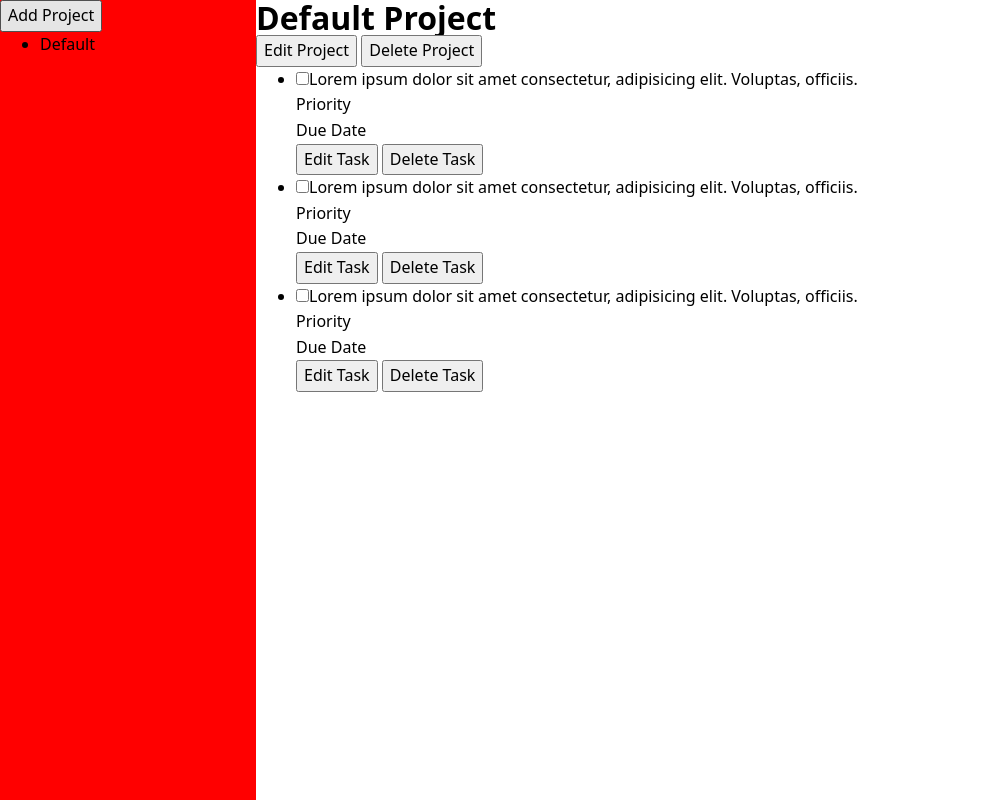
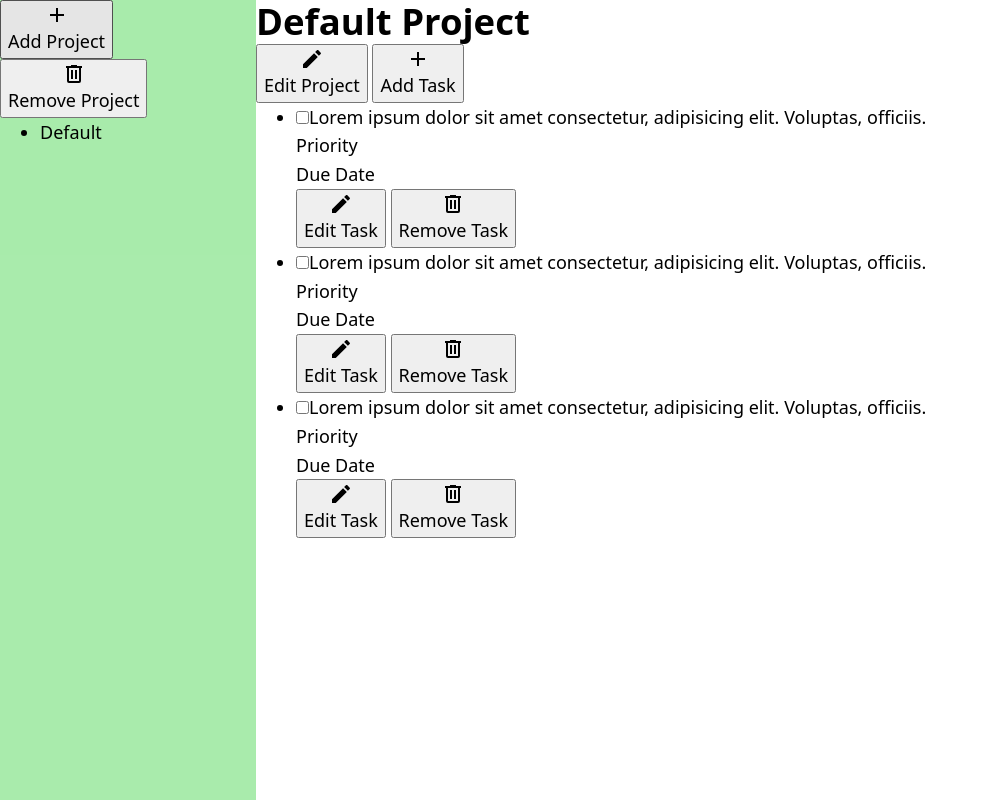
Before and after one commit to NirmalSubedi/odin-to-do-list, a website built with webpack: page src/template.html in a window 1280 px wide. Shown: the whole page, without its empty margins (0-988 px from the left). Built offline with nearby package versions, Linux system fonts and the light colour scheme.

Commit message:
Add icons

```diff
--- a/src/styles.css
+++ b/src/styles.css
@@ -1,6 +1,7 @@
 :root {
   /* Colors */
   --clr-primary: hsl(123, 68%, 48%);
+  --clr-primary-400: hsl(123, 68%, 48%, 0.4);
   --clr-secondary: hsl(27, 79%, 74%);
   --clr-accent: hsl(97, 76%, 61%);
   --clr-text: hsl(243, 76, 5);
@@ -12,10 +13,10 @@
   --ff-one: var(--ff-system-ui);
 
   /* Font Sizes */
-  --font-scale: 1.25;
+  --font-scale: 1.125;
   --fs-x-small: calc(var(--fs-small) / var(--font-scale));
   --fs-small: calc(var(--fs-p) / var(--font-scale));
-  --fs-p: 1rem;
+  --fs-p: 1.125rem;
   --fs-h6: calc(var(--fs-p) * var(--font-scale));
   --fs-h5: calc(var(--fs-h6) * var(--font-scale));
   --fs-h4: calc(var(--fs-h5) * var(--font-scale));
@@ -39,7 +40,7 @@ body {
   -webkit-font-smoothing: antialiased;
   background-color: var(--clr-bg);
   color: var(--clr-text);
-  font-family: var(--ff-one);
+  font: var(--fs-p) / 1.6 var(--ff-one);
 }
 
 img,
@@ -74,7 +75,26 @@ h3,
 h4,
 h5,
 h6 {
-  line-height: 1.1;
+  line-height: 1.2;
+}
+
+h1 {
+  font-size: var(--fs-h1);
+}
+h2 {
+  font-size: var(--fs-h2);
+}
+h3 {
+  font-size: var(--fs-h3);
+}
+h4 {
+  font-size: var(--fs-h4);
+}
+h5 {
+  font-size: var(--fs-h5);
+}
+h6 {
+  font-size: var(--fs-h6);
 }
 
 .app {
@@ -83,6 +103,10 @@ h6 {
   min-height: 100vh;
 }
 
-.app>:first-child{
-  background:red;
+img[alt*="icon"] {
+  margin: 0 auto;
 }
+
+.sidebar {
+  background: var(--clr-primary-400);
+}
--- a/src/template.html
+++ b/src/template.html
@@ -10,8 +10,11 @@
 <body>
     <div class="app">
         <div class="sidebar">
-            <div class="project-adder">
-                <button>Add Project</button>
+            <div class="projects-control">
+                <button class="add-project-button"><img src="./images/add.svg" alt="add icon" width="24" height="24">Add
+                    Project</button>
+                <button class="remove-project-button"><img src="./images/remove.svg" alt="remove icon" width="24"
+                        height="24">Remove Project</button>
             </div>
             <ul class="project-list">
                 <li>Default</li>
@@ -22,8 +25,10 @@
                 <div class="project-details">
                     <h1>Default Project</h1>
                     <div class="project-controls">
-                        <button>Edit Project</button><!--Toggle to Close Edition-->
-                        <button>Delete Project</button>
+                        <button class="edit-project-button"><img src="./images/edit.svg" alt="edit icon" width="24"
+                                height="24">Edit Project</button><!--Toggle to Cancel Editing Button-->
+                        <button class="add-task-button"><img src="./images/add.svg" alt="add icon" width="24"
+                                height="24">Add Task</button>
                     </div>
                 </div>
 
@@ -40,8 +45,10 @@
                             <p class="todo-due-date">Due Date</p>
                         </label>
                         <div class="todo-controls">
-                            <button class="edit-todo-button">Edit Task</button>
-                            <button class="delete-todo-button">Delete Task</button>
+                            <button class="edit-todo-button"><img src="./images/edit.svg" alt="edit icon" width="24"
+                                    height="24">Edit Task</button>
+                            <button class="remove-todo-button"><img src="./images/remove.svg" alt="remove icon"
+                                    width="24" height="24">Remove Task</button>
                         </div>
                     </li>
                     <li>
@@ -56,8 +63,10 @@
                             <p class="todo-due-date">Due Date</p>
                         </label>
                         <div class="todo-controls">
-                            <button class="edit-todo-button">Edit Task</button>
-                            <button class="delete-todo-button">Delete Task</button>
+                            <button class="edit-todo-button"><img src="./images/edit.svg" alt="edit icon" width="24"
+                                    height="24">Edit Task</button>
+                            <button class="remove-todo-button"><img src="./images/remove.svg" alt="remove icon"
+                                    width="24" height="24">Remove Task</button>
                         </div>
                     </li>
                     <li>
@@ -72,8 +81,10 @@
                             <p class="todo-due-date">Due Date</p>
                         </label>
                         <div class="todo-controls">
-                            <button class="edit-todo-button">Edit Task</button>
-                            <button class="delete-todo-button">Delete Task</button>
+                            <button class="edit-todo-button"><img src="./images/edit.svg" alt="edit icon" width="24"
+                                    height="24">Edit Task</button>
+                            <button class="remove-todo-button"><img src="./images/remove.svg" alt="remove icon"
+                                    width="24" height="24">Remove Task</button>
                         </div>
                     </li>
                 </ul>
```
Also changed, not shown: src/images/add.svg (added), src/images/close.svg (added), src/images/edit.svg (added), src/images/remove.svg (added).
